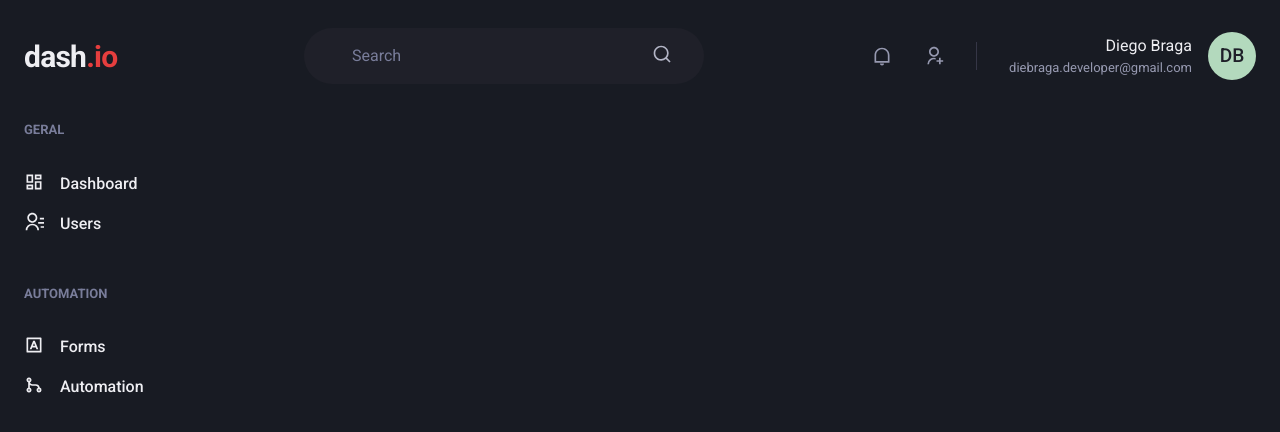
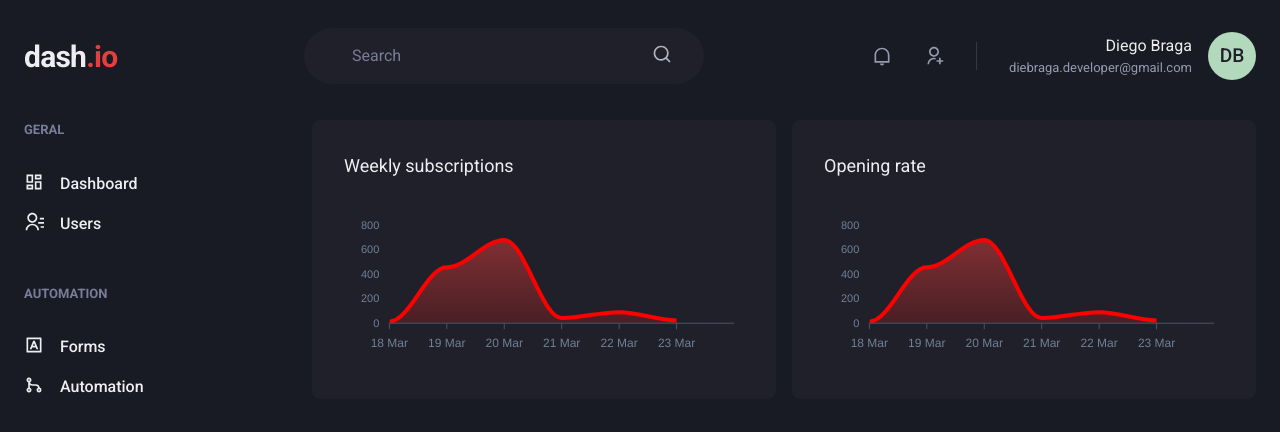
Before and after one commit to diebraga/dash.io, a Next.js app: page /dashboard in a window 1280 px wide. Shown: the top 432 px of the page. Built offline with nearby package versions, Linux system fonts and the light colour scheme.

Commit message:
info grafics

```diff
--- a/package.json
+++ b/package.json
@@ -11,9 +11,11 @@
     "@chakra-ui/react": "^1.6.3",
     "@emotion/react": "^11",
     "@emotion/styled": "^11",
+    "apexcharts": "^3.27.1",
     "framer-motion": "^4",
     "next": "10.2.3",
     "react": "17.0.2",
+    "react-apexcharts": "^1.3.9",
     "react-dom": "17.0.2",
     "react-icons": "^4.2.0"
   },
--- a/pages/dashboard.tsx
+++ b/pages/dashboard.tsx
@@ -1,15 +1,98 @@
+import dynamic from 'next/dynamic'
 import { Header } from "../components/Header";
-import { Flex } from '@chakra-ui/react'
+import { Flex, SimpleGrid, Box, Text, theme } from '@chakra-ui/react'
 import { Sidebar } from "../components/Sidebar";
+import Head from 'next/head'
+
+const Grafic =  dynamic(() => import('react-apexcharts'), {
+  ssr: false
+})
+
+const options = {
+  colors: ["#FF0000"],
+  chart: {
+    toolbar: {
+      show: false,
+    },
+    zoom: {
+      enabled: false,
+    },
+    foreColor: theme.colors.gray[500],
+  },
+  grid: {
+    show: false
+  },
+  dataLabels: {
+    enabled: false
+  },
+  tooltip: {
+    enabled: false
+  },
+  xaxis: {
+    type: 'datetime',
+    axisBorder: {
+      color: theme.colors.gray[600]
+    },
+    axisTicks: {
+      color: theme.colors.gray[600]
+    },
+    categories: [
+      '2021-03-18T00:00:00:00.000Z',
+      '2021-03-19T00:00:00:00.000Z',
+      '2021-03-20T00:00:00:00.000Z',
+      '2021-03-21T00:00:00:00.000Z',
+      '2021-03-22T00:00:00:00.000Z',
+      '2021-03-23T00:00:00:00.000Z',
+      '2021-03-24T00:00:00:00.000Z'
+    ]
+  },
+  fill: {
+    opacity: 0.3,
+    colors: theme.colors.red[500],
+    type: 'gradient',
+    gradient: {
+      shade: 'dark',
+      opacityFrom: 0.7,
+      opacityTo: 0.7
+    }
+  }
+};
+
+const series = [
+  { name: 'series1', data: [12, 455, 678, 43, 90, 23] }
+]
 
 export default function Dashboard() {
   return (
+    <>
+    <Head>
+      <title>Dashboard</title>
+      <meta name="description" content="Dashboard page dash.io" />
+      <link rel="icon" href="/favicon.ico" />
+    </Head>
     <Flex direction='column' h='100vh'>
       <Header />
 
       <Flex w='100%' my='6' maxW={1480} mx='auto' px='6'>
         <Sidebar />
+
+        <SimpleGrid gap='4' flex='1' minChildWidth='320px' align='flex-start'>
+          <Box p='8' bg='gray.800' borderRadius={8} pb='4' fontSize='sm'>
+            <Text fontSize='lg' mb='4'>Weekly subscriptions</Text>
+            {/*
+            // @ts-ignore */}
+            <Grafic options={options} series={series} type='area' height={160}/>
+          </Box>
+
+          <Box p='8' bg='gray.800' borderRadius={8} pb='4'>
+            <Text fontSize='lg' mb='4'>Opening rate</Text>
+            {/*
+            // @ts-ignore */}
+            <Grafic options={options} series={series} type='area' height={160}/>
+          </Box>
+        </SimpleGrid>
       </Flex>
     </Flex>
+    </>
   )
 }
--- a/pages/index.tsx
+++ b/pages/index.tsx
@@ -7,7 +7,7 @@
     <>
       <Head>
         <title>Sign In</title>
-        <meta name="description" content="Login page dashgo" />
+        <meta name="description" content="Login page dash.io" />
         <link rel="icon" href="/favicon.ico" />
       </Head>
       <Flex w='100vw' h='100vh' align='center' justify='center'>
```
Also changed, not shown: 1 other file (tests, documents, lock files or other folders).
